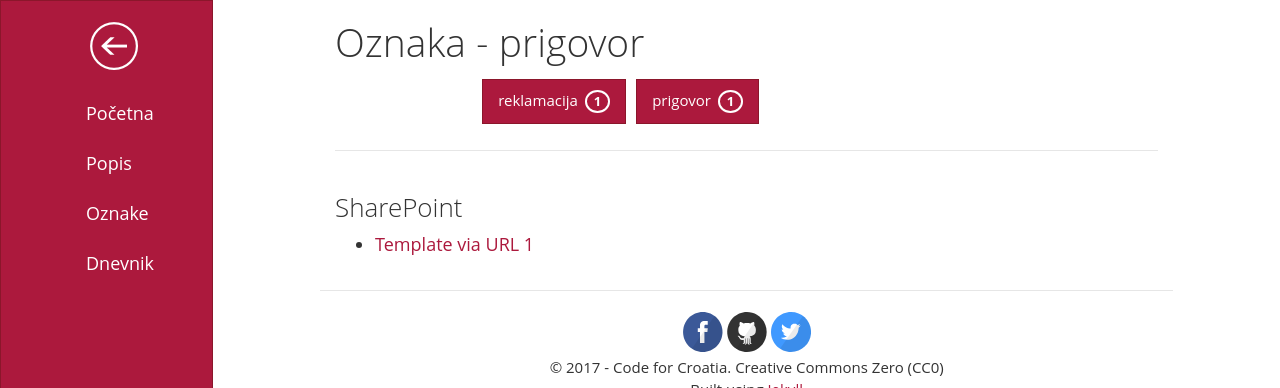
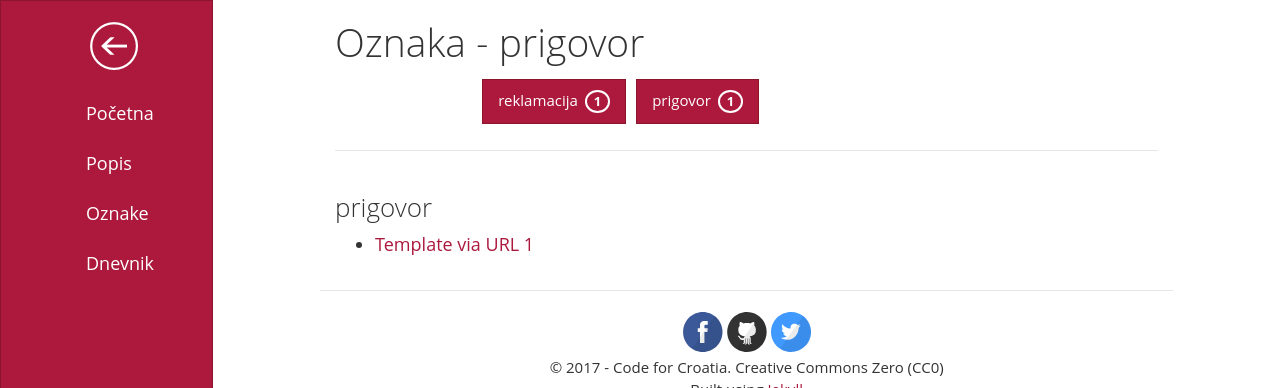
Before and after one commit to codeforcroatia/reklamacijenet-podnesi, a Jekyll site: the page built from tags/prigovor/index.html, in a window 1280 px wide. Shown: the top 388 px of the page. Built offline with Jekyll 4.4.1, drawn with Linux system fonts in a browser that asks for light colours.

Commit message:
Update index.html

```diff
--- a/tags/prigovor/index.html
+++ b/tags/prigovor/index.html
@@ -25,7 +25,7 @@ theme: red
     <div class="row">
         <div class="col-md-12">
             <section>
-                <h3>SharePoint</h3>
+                <h3>prigovor</h3>
                 <ul>
                     {% for post in site.posts %}
                         {% for otag in post.tags %}
```
